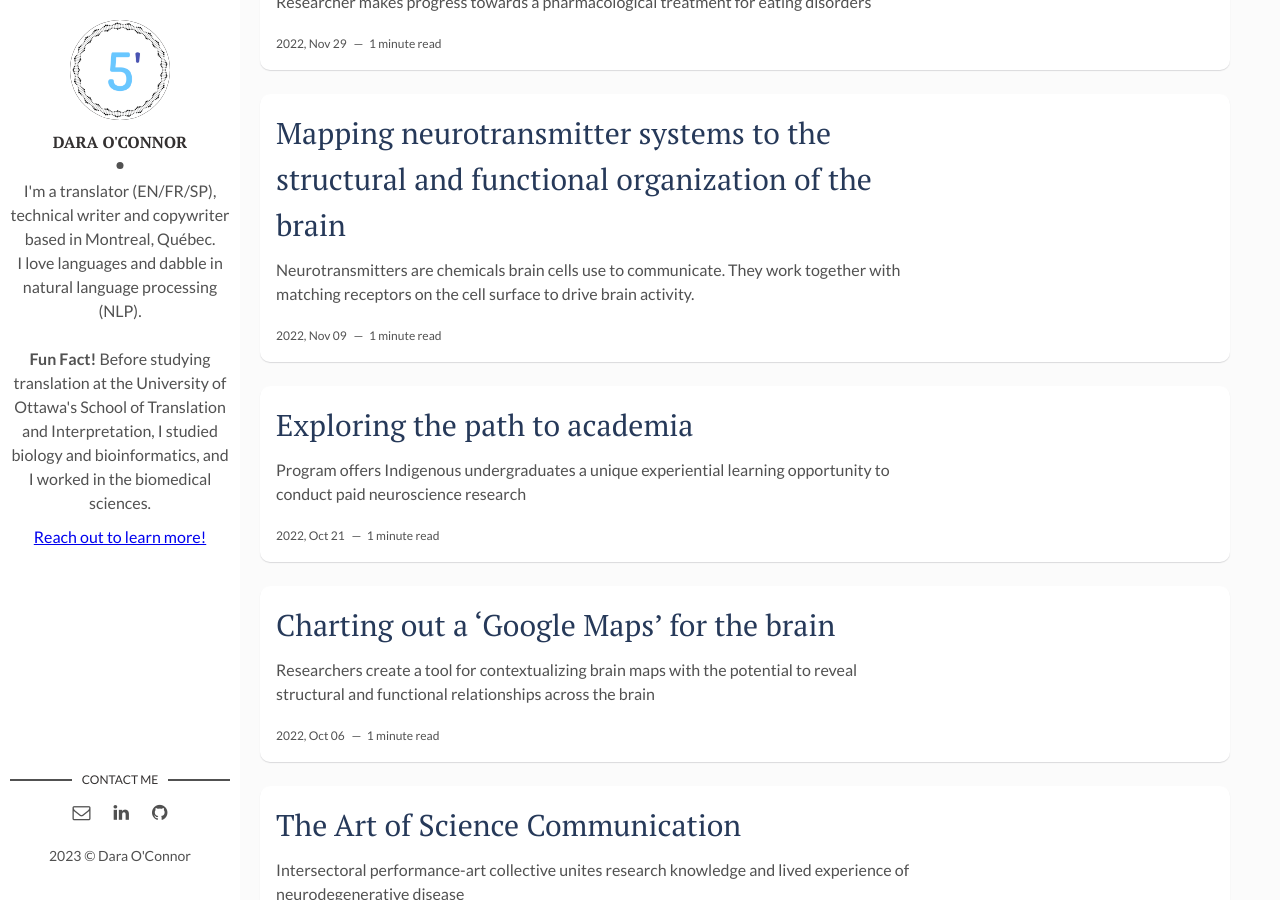
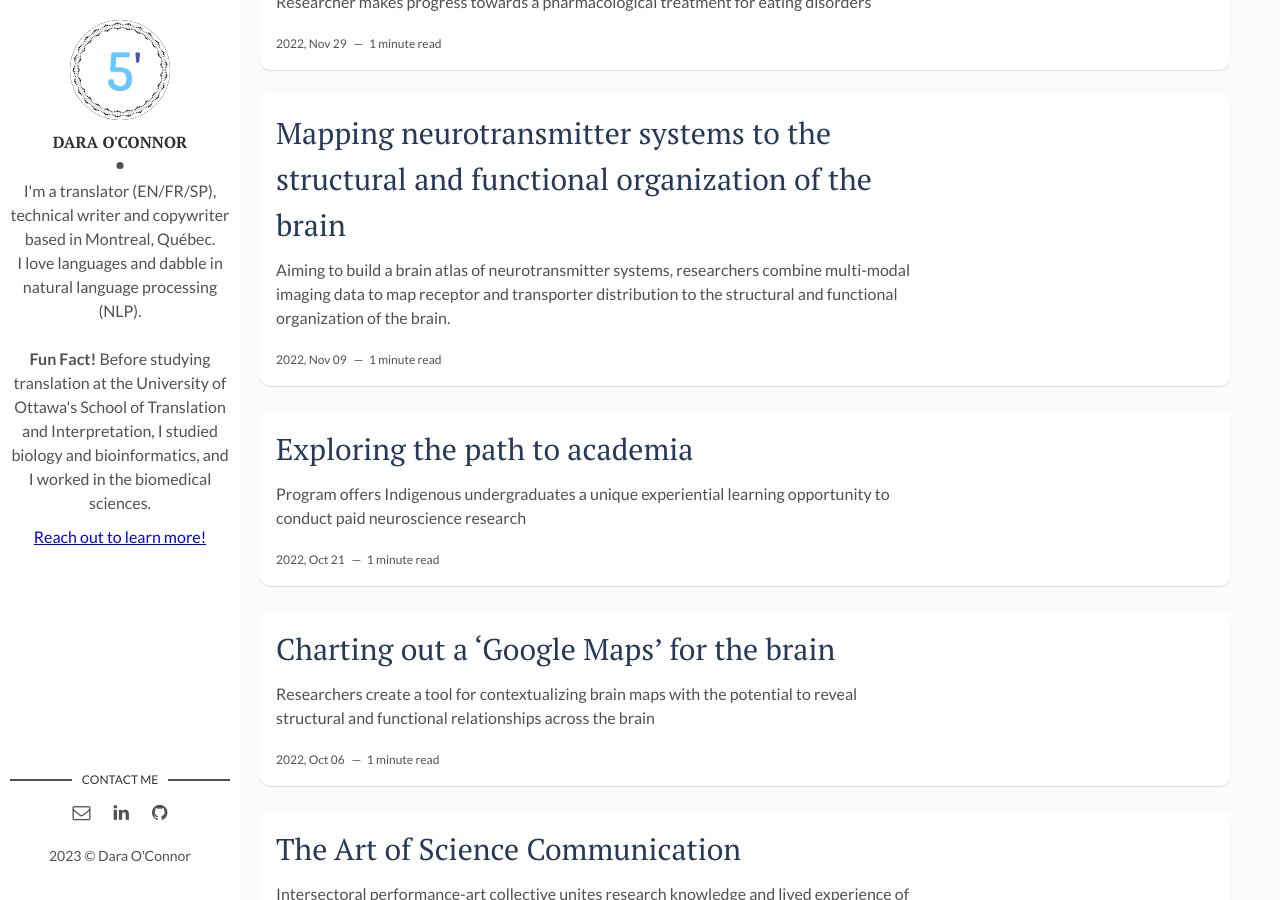
Before and after one commit to spockrocket/spockrocket.github.io, a Jekyll site: the page built from index.html, in a window 1280 px wide and 900 px high, scrolled down 348 px. Built offline with Jekyll 4.4.1, drawn with Linux system fonts in a browser that asks for light colours; the list of posts is cut into pages by our own code.

Commit message:
Update 2022-11-09-mapping-neurotransmitter-systems.markdown

```diff
--- a/_posts/2022-11-09-mapping-neurotransmitter-systems.markdown
+++ b/_posts/2022-11-09-mapping-neurotransmitter-systems.markdown
@@ -2,7 +2,7 @@
 layout: post
 title: Mapping neurotransmitter systems to the structural and functional organization of the brain
 date: 2022-11-09 09:30:00 +0300
-description: Neurotransmitters are chemicals brain cells use to communicate. They work together with matching receptors on the cell surface to drive brain activity.
+description: Aiming to build a brain atlas of neurotransmitter systems, researchers combine multi-modal imaging data to map receptor and transporter distribution to the structural and functional organization of the brain.
 tags: [HBHL, neuroinformatics, neuroimaging, open science, neuroscience, research, open data]
 ---
 Neurotransmitters are chemicals brain cells use to communicate. They work together with matching receptors on the cell surface to drive brain activity.
```
